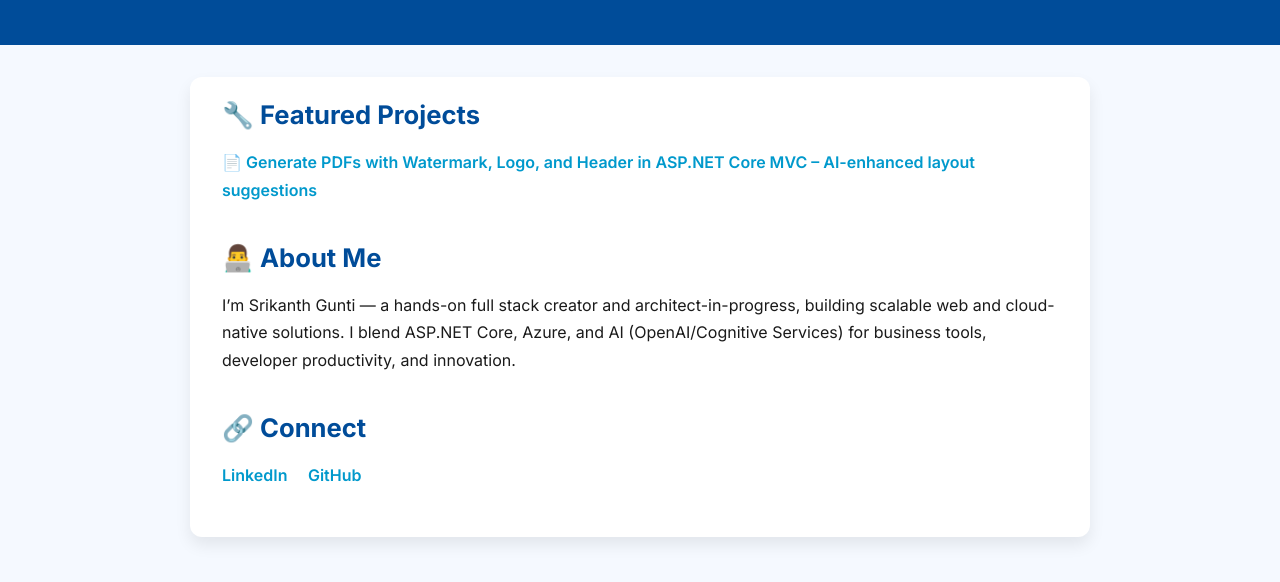
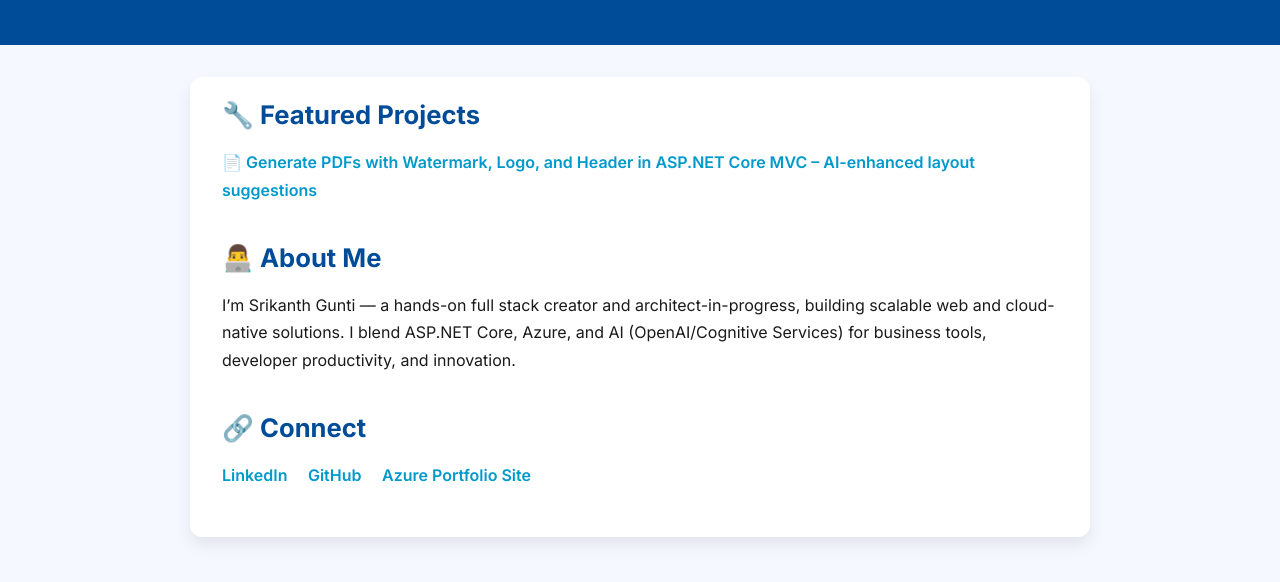
Before and after one commit to srikanth-tech360/srikanth-tech360.github.io, a plain HTML site: page index.html in a window 1280 px wide. Shown: the part 138-720 px from the top of the page. Drawn offline with Linux system fonts and the light colour scheme.

Commit message:
Update index.html
azure site

```diff
--- a/index.html
+++ b/index.html
@@ -152,6 +152,7 @@
       <p class="connect-links">
         <a href="https://www.linkedin.com/in/srikanthgunti-it/" target="_blank">LinkedIn</a>
         <a href="https://github.com/srikanth-tech360" target="_blank">GitHub</a>
+        <a href="https://purple-rock-002f8401e.6.azurestaticapps.net/" target="_blank">Azure Portfolio Site</a>
       </p>
     </section>
   </main>
```
